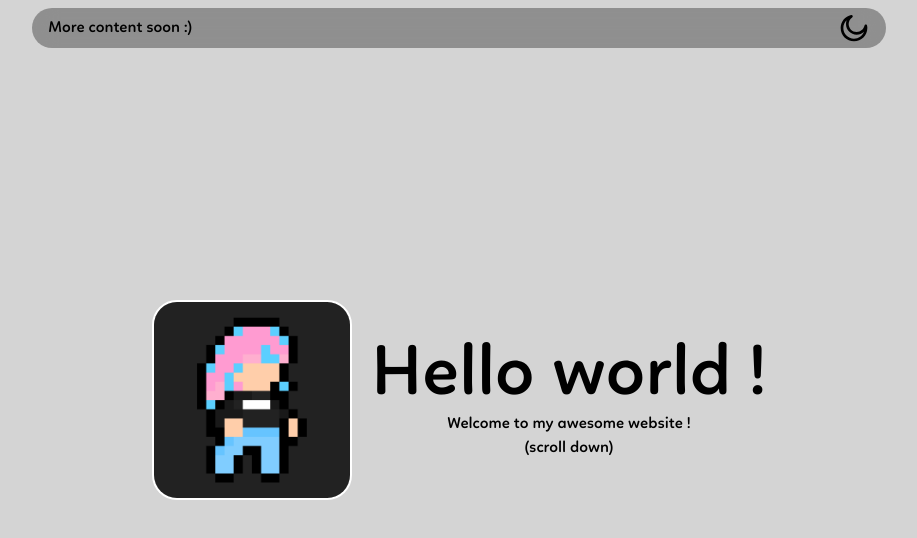
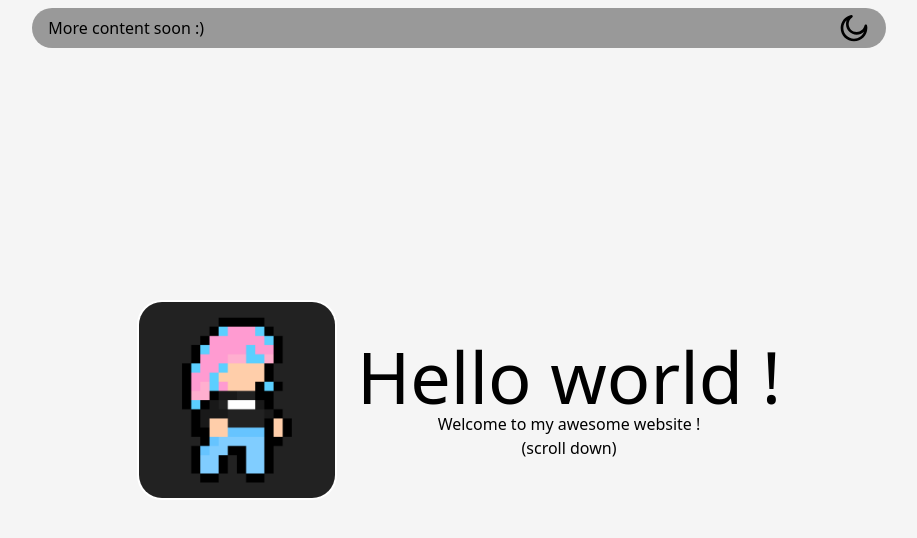
Before and after one commit to BDN-fr/website, a SvelteKit app: page / in a window 1280 px wide. Shown: the top 538 px of the page, without its empty margins (181-1098 px from the left). Built offline with nearby package versions, Linux system fonts and the light colour scheme.

Commit message:
change some css and the font

```diff
--- a/src/app.css
+++ b/src/app.css
@@ -12,16 +12,10 @@
 	background-color: var(--custom-pink-200);
 }
 
-@font-face {
-	font-family: 'Linotte';
-	src: url('/fonts/Linotte-SemiBold.woff2') format('woff2');
-}
-
 body {
 	min-height: 100vh;
 	width: 100vw;
 	overflow-x: hidden;
-	font-family: 'Linotte';
 }
 
 main {
@@ -37,3 +31,7 @@ a {
 a:hover {
 	background-color: var(--custom-blue-200);
 }
+
+.rounded {
+	@apply rounded-[25px]
+}
--- a/src/routes/+layout.svelte
+++ b/src/routes/+layout.svelte
@@ -5,8 +5,8 @@
 	let { children } = $props();
 </script>
 
-<div class="bg-neutral-300 dark:bg-neutral-800 text-black dark:text-white">
-  <nav class="flex items-center h-[5vh] absolute mx-auto px-4 top-2 left-0 right-0 w-2/3 bg-neutral-500/70 rounded-[25px] backdrop-blur-md gap-2">
+<div class="bg-neutral-100 dark:bg-neutral-800 text-black dark:text-white">
+  <nav class="flex items-center h-[5vh] absolute mx-auto px-4 top-2 left-0 right-0 w-2/3 bg-neutral-500/70 rounded-full backdrop-blur-md gap-2">
     <p>More content soon :)</p>
     <div class="absolute right-4 h-[80%]">
       <ThemeSwitcher/>
--- a/src/routes/+page.svelte
+++ b/src/routes/+page.svelte
@@ -3,8 +3,8 @@
 </script>
 
 <main>
-  <div class="flex items-center justify-center flex-col lg:flex-row h-svh gap-5 text-center p-5">
-    <img src="/images/profile.png" alt="My profile" class="h-50 rounded-[25px] border-white border-2 border-solid"/>
+  <div id="intro" class="flex items-center justify-center flex-col lg:flex-row h-svh gap-5 text-center p-5">
+    <img src="/images/profile.png" alt="My profile" class="h-50 rounded border-white border-2 border-solid"/>
     <div>
       <h1 class="text-7xl">Hello world !</h1>
       <p>Welcome to my awesome website !</p>
```
Also changed, not shown: static/fonts/Linotte-SemiBold.woff2 (deleted).
